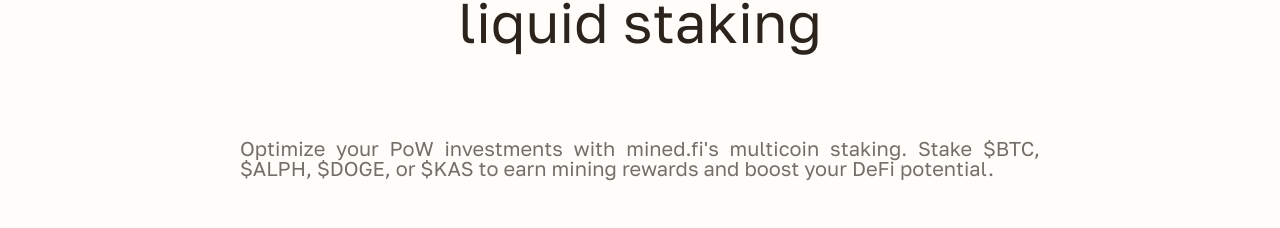
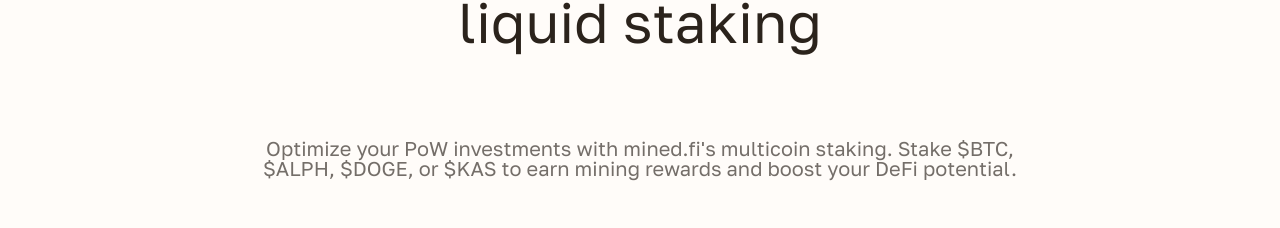
Before and after one commit to minedfi-protocol/landing, a Next.js app: page / in a window 1280 px wide. Shown: the part 908-1136 px from the top of the page. Built offline with nearby package versions, Linux system fonts and the light colour scheme.

Commit message:
fix: update AboutSection paragraph alignment for improved readability

```diff
--- a/src/sections/AboutSection.tsx
+++ b/src/sections/AboutSection.tsx
@@ -47,7 +47,7 @@
         <h2 className='text-mobile-h2 lg:text-desktop-h2 text-neutral-60 text-center lg:w-[800px] mt-[12px]'>
           Redefining mining through liquid staking
         </h2>
-        <p className='text-neutral-40 text-mobile-subtitle lg:text-desktop-subtitle lg:w-[800px] text-justify mt-20'>
+        <p className='text-neutral-40 text-mobile-subtitle lg:text-desktop-subtitle lg:w-[800px] text-center mt-[8px] lg:mt-20'>
           Optimize your PoW investments with mined.fi's multicoin staking. Stake $BTC, $ALPH, $DOGE,
           or $KAS to earn mining rewards and boost your DeFi potential.
         </p>
```
